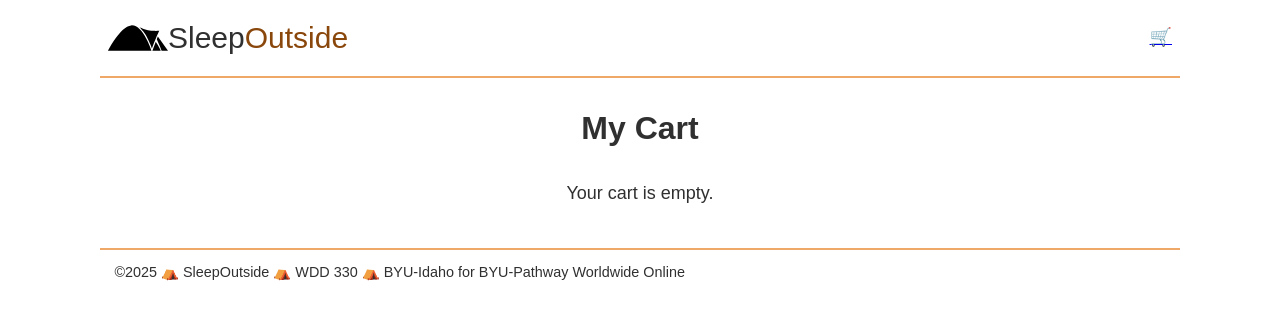
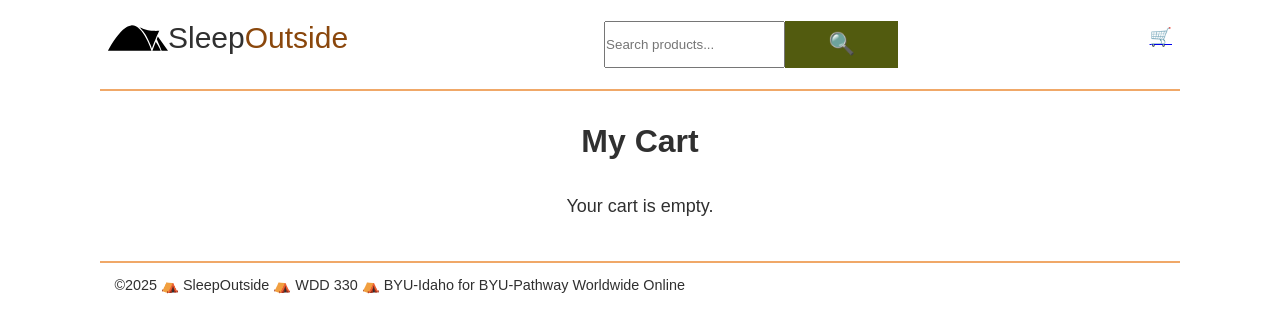
Before and after one commit to rcari013/team5-wdd330-sleepoutside, a website built with Vite: page src/cart/index.html in a window 1280 px wide. Built offline with nearby package versions, Linux system fonts and the light colour scheme.

Commit message:
Add search box

```diff
--- a/src/css/style.css
+++ b/src/css/style.css
@@ -69,6 +69,12 @@ p {
   left: calc(50% - 60px);
   bottom: -15px;
   background-color: white;
+}
+
+#search_form {
+  display: flex;
+  justify-content: center;
+  padding: 0.7em;
 }
 
 .logo--square {
--- a/src/public/partials/header.html
+++ b/src/public/partials/header.html
@@ -2,6 +2,12 @@
   <img src="/images/noun_Tent_2517.svg" alt="tent image for logo" />
   <a href="/"> Sleep<span class="highlight">Outside</span></a>
 </div>
+<div class="search-bar">
+  <form id="search_form" action="/search" method="get">
+    <input type="text" name="q" placeholder="Search products..." />
+    <button type="submit">🔍</button>
+  </form>
+</div>
 <div class="cart">
   <a href="/cart/index.html">🛒</a>
 </div>
```
Also changed, not shown: src/js/ProductList.mjs (+13 -0 lines).
